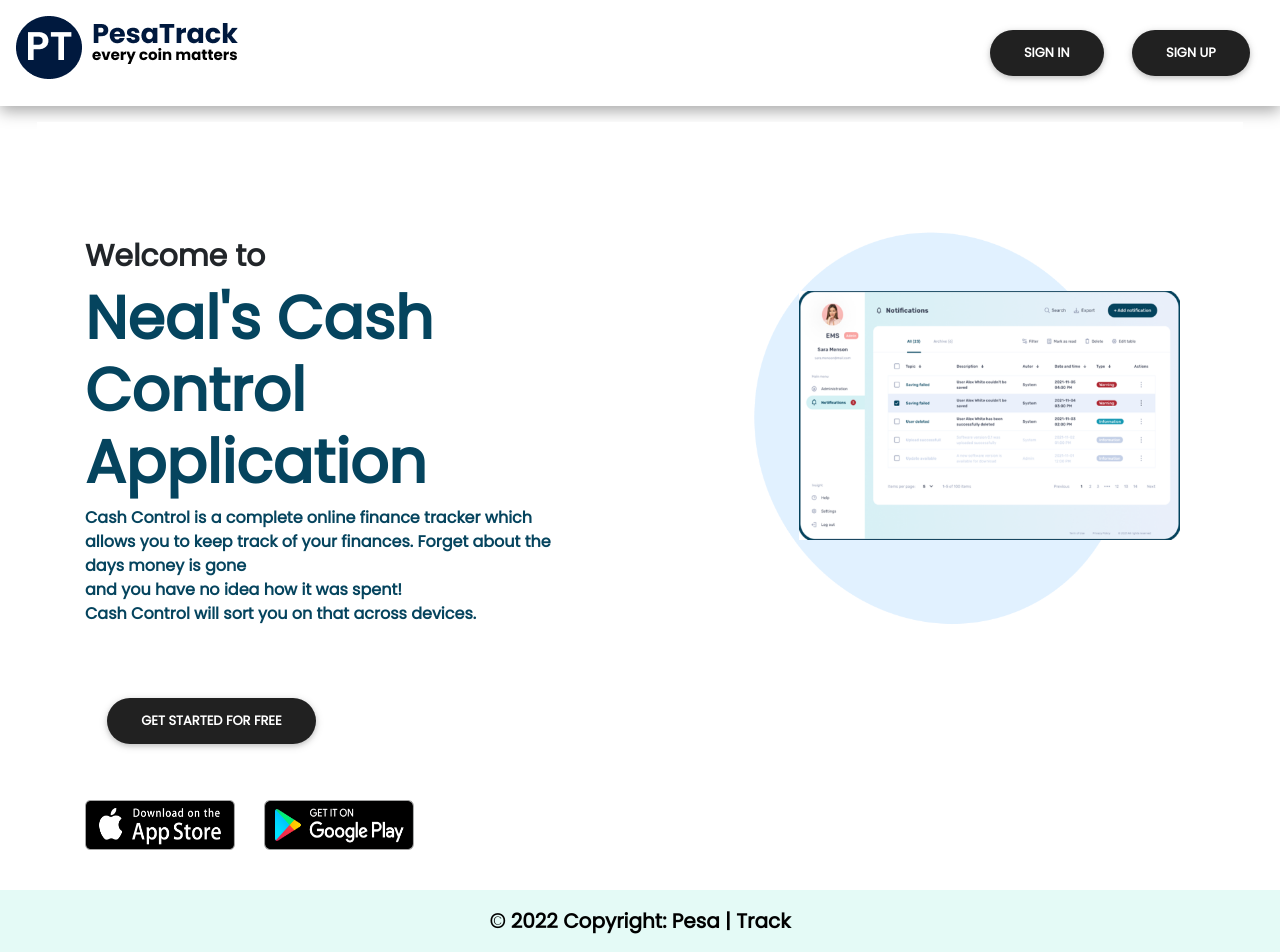
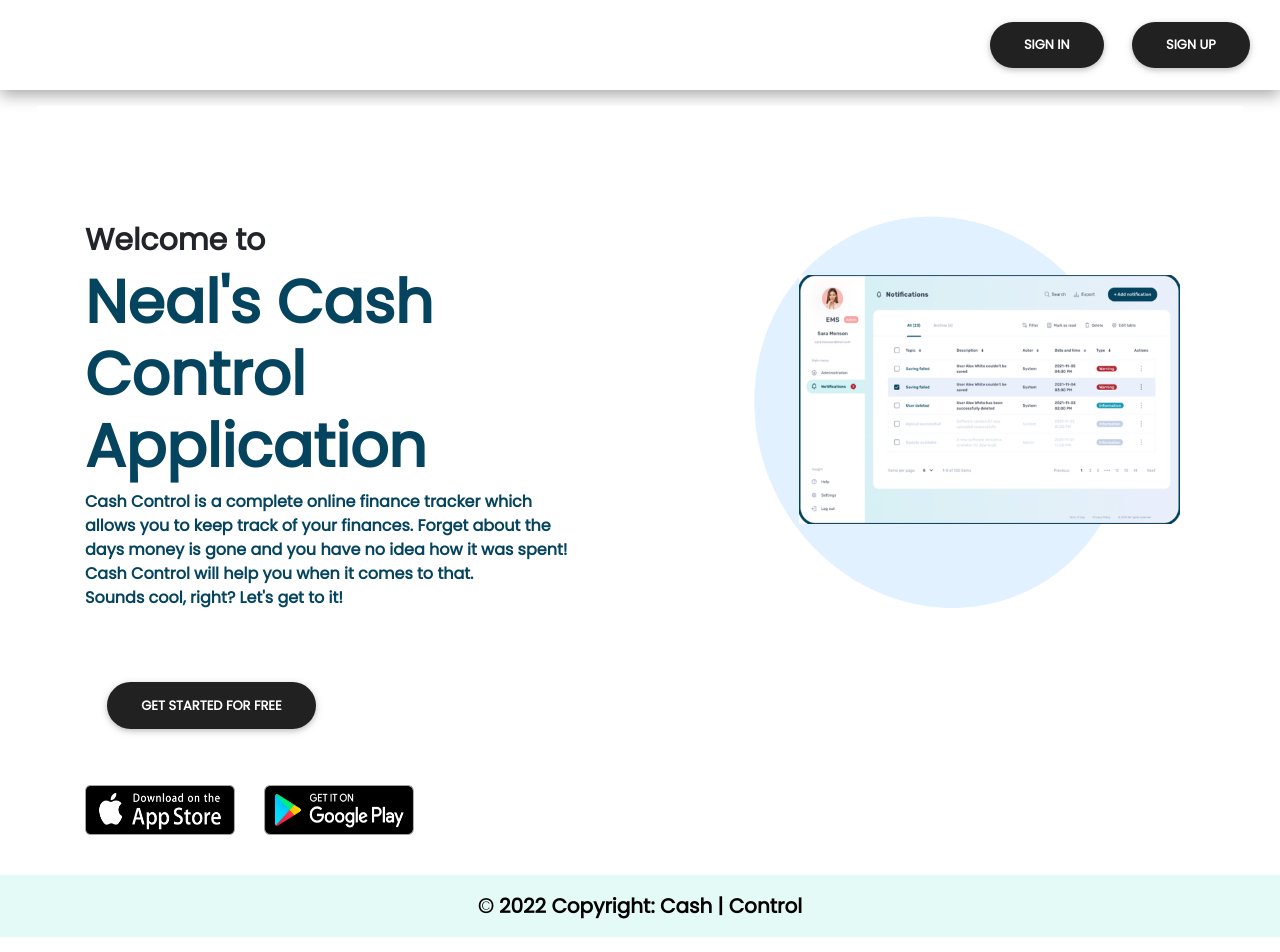
Before and after one commit to nealwaga/Cash-Control, a Django app: page / in a window 1280 px wide. Run offline with Django 4.2, Linux system fonts and the light colour scheme; some libraries are stand-ins or nearby versions.

Commit message:
minor changes

```diff
--- a/dashboard/templates/dashboard/base.html
+++ b/dashboard/templates/dashboard/base.html
@@ -48,7 +48,7 @@
   </body>
   <footer class="page-footer font-small special-color-light pt-4">
     <div class="footer-copyright text-center py-3" style="color:black;font-size:20px;font-weight:bold;background-color:#E4FAF6;">© 2022 Copyright:
-        <a href="#" style="color:black;font-size:20px;font-weight:bold;"> Pesa | Track</a>
+        <a href="#" style="color:black;font-size:20px;font-weight:bold;"> Cash | Control </a>
       </div>
 </footer>
 </html>
--- a/dashboard/templates/dashboard/dashboard.html
+++ b/dashboard/templates/dashboard/dashboard.html
@@ -47,7 +47,7 @@
                             <a class="nav-link active" aria-current="page" href="#"></a>
                           </li>
                           <li class="nav-item">
-                            <a class="nav-link" href="#"><i class="fa-solid fa-clock"></i> 17th June 2022 </a>
+                            <a class="nav-link" href="#"><i class="fa-solid fa-clock"></i> 17th January 2022 </a>
                           </li>
                           <li class="nav-item">
                             <a class="nav-link" href="#"></a>
@@ -169,7 +169,7 @@
                                 </tr>
                                   {% endfor %}
                                     {% else %}
-                                    <td colspan="5" class="table-active">You have no expenses but don't worry, you can add one. <a href="{% url 'expenses' %}"><button class="button-18" role="button" data-bs-toggle="modal" data-bs-target="#staticBackdrop"><i class="fa-solid fa-plus"></i> Add Expense</button></a></td>
+                                    <td colspan="5" class="table-active">You have no expenses but no worries, just add one. <a href="{% url 'expenses' %}"><button class="button-18" role="button" data-bs-toggle="modal" data-bs-target="#staticBackdrop"><i class="fa-solid fa-plus"></i> Add Expense</button></a></td>
                                     {% endif %}
                                 </tbody>
                               </table>
--- a/dashboard/templates/dashboard/expenses.html
+++ b/dashboard/templates/dashboard/expenses.html
@@ -117,7 +117,7 @@
                                 </tr>
                                   {% endfor %}
                                     {% else %}
-                                    <td colspan="5" class="table-active">You have no expenses but don't worry, you can add one. <button class="button-18" role="button" data-bs-toggle="modal" data-bs-target="#staticBackdrop"><i class="fa-solid fa-plus"></i> Add Expense</button></td>
+                                    <td colspan="5" class="table-active">You have no expenses but no worries, just add one. <button class="button-18" role="button" data-bs-toggle="modal" data-bs-target="#staticBackdrop"><i class="fa-solid fa-plus"></i> Add Expense</button></td>
                                     {% endif %}
                                 </tbody>
                               </table>
--- a/dashboard/templates/dashboard/landing.html
+++ b/dashboard/templates/dashboard/landing.html
@@ -9,9 +9,9 @@
         <h1>Neal's Cash Control Application</h1>
         <p>Cash Control is a complete online finance tracker which <br>
             allows you to keep track of your finances.
-            Forget about the days money is gone<br>
-         and you have no idea how it was spent!<br>
-        Cash Control will sort you on that across devices.</p>
+            Forget about the days money is gone and you have no idea how it was spent!<br>
+        Cash Control will help you when it comes to that. <br>
+        Sounds cool, right? Let's get to it! <br> </p>
 
         <a class="nav-link" href="{%url 'login'%}"><button type="button" class="btn btn-dark mt-5 mb-5">GET STARTED FOR FREE</button></a>
 
--- a/dashboard/templates/dashboard/navbar.html
+++ b/dashboard/templates/dashboard/navbar.html
@@ -15,7 +15,7 @@
   </nav> {% endcomment %}
 
  <nav class="navbar navbar-expand-lg navbar-light bg-none mb-3" style="box-shadow: rgba(0, 0, 0, 0.35) 0px 5px 15px;">
-    <a class="navbar-brand" href="#"><img src="{% static 'images/logo.png' %}"></a>
+    {% comment %} <a class="navbar-brand" href="#"><img src="{% static 'images/logo.png' %}"></a> {% endcomment %}
     <button class="navbar-toggler" type="button" data-toggle="collapse" data-target="#navbarNav" aria-controls="navbarNav" aria-expanded="false" aria-label="Toggle navigation">
       <span class="navbar-toggler-icon"></span>
     </button>
--- a/users/templates/users/login.html
+++ b/users/templates/users/login.html
@@ -11,7 +11,7 @@
 
 
                 <div class="row ">
-                    <a class="navbar-brand" href="#"><img src="{% static 'images/logo.png' %}"></a>
+                    {% comment %} <a class="navbar-brand" href="#"><img src="{% static 'images/logo.png' %}"></a> {% endcomment %}
                     <img src="{% static 'assets/login.svg' %}" alt="" class="img-fluid img-responsive testss" >
                 </div>
 
--- a/users/templates/users/register.html
+++ b/users/templates/users/register.html
@@ -12,7 +12,7 @@
 
 
                 <div class="row ">
-                    <a class="navbar-brand" href="#"><img src="{% static 'images/logo.png' %}"></a>
+                    {% comment %} <a class="navbar-brand" href="#"><img src="{% static 'images/logo.png' %}"></a> {% endcomment %}
                     <img src="{% static 'assets/signup.svg' %}" alt="" class="img-fluid img-responsive testss" >
                 </div>
 
@@ -27,8 +27,8 @@
                     </div>
                 </div>
 
-                <div class="row mt-5"><h6 class="text-muted ms-5">Hello! Come on, let's help you manage your finances</h6></div>
-                <div class="row"><h1 class="ms-5 fw-bold">Sign up to Neal's Cash Control Application</h1></div>
+                <div class="row mt-5"><h6 class="text-muted ms-5">What's Up! Come on, let's help you manage your finances.</h6></div>
+                <div class="row"><h1 class="ms-4 fw-bold">Sign up to Neal's Cash Control Application</h1></div>
                 <div class="row ms-5 mt-3">
                    <h6 class="text-muted">Already have an account? <a href="{% url 'login'%}"><span class="fw-bold ms-5" style="color:rgb(175, 0, 102) ; cursor:pointer;">Sign in</span></a></h6>
                 </div>
```
